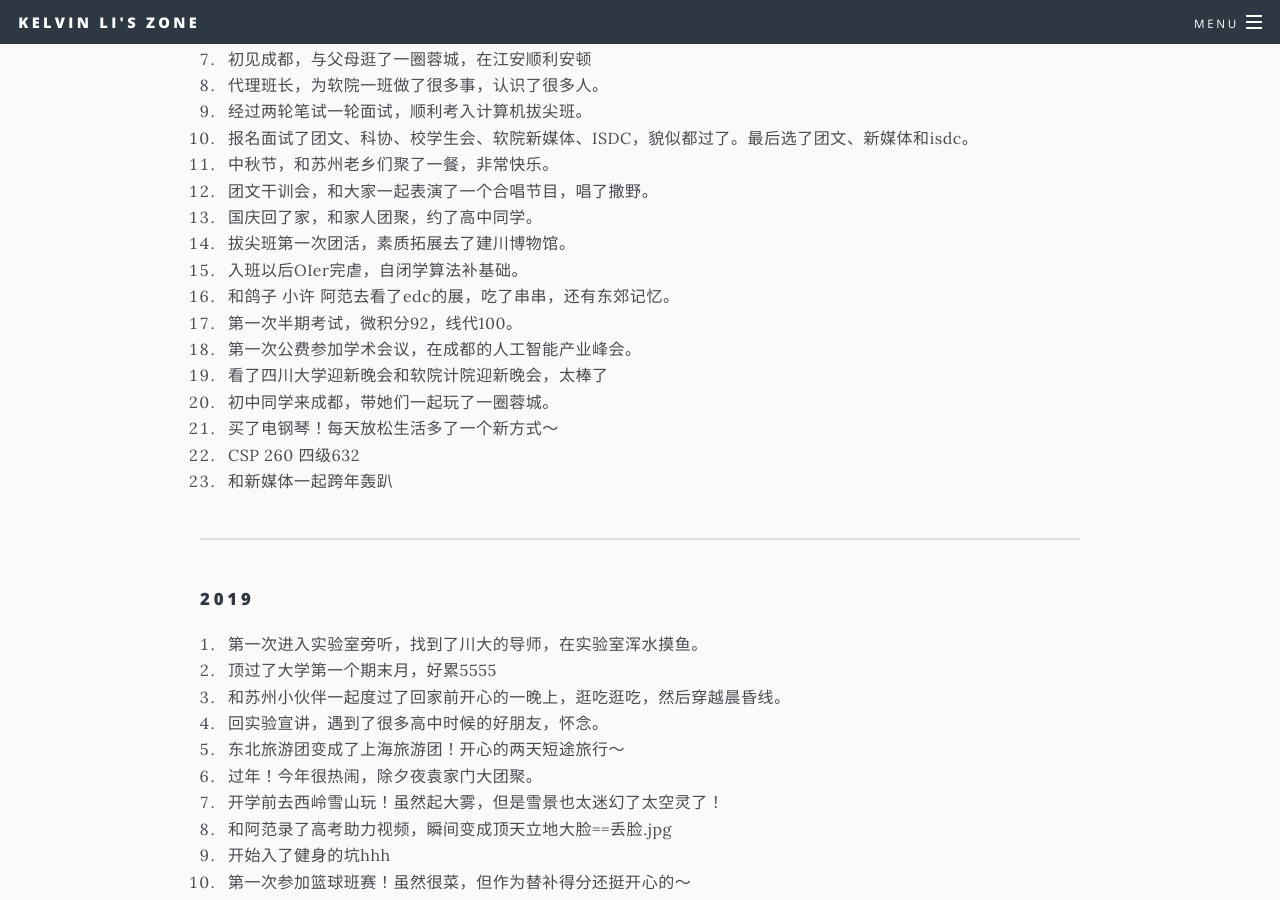
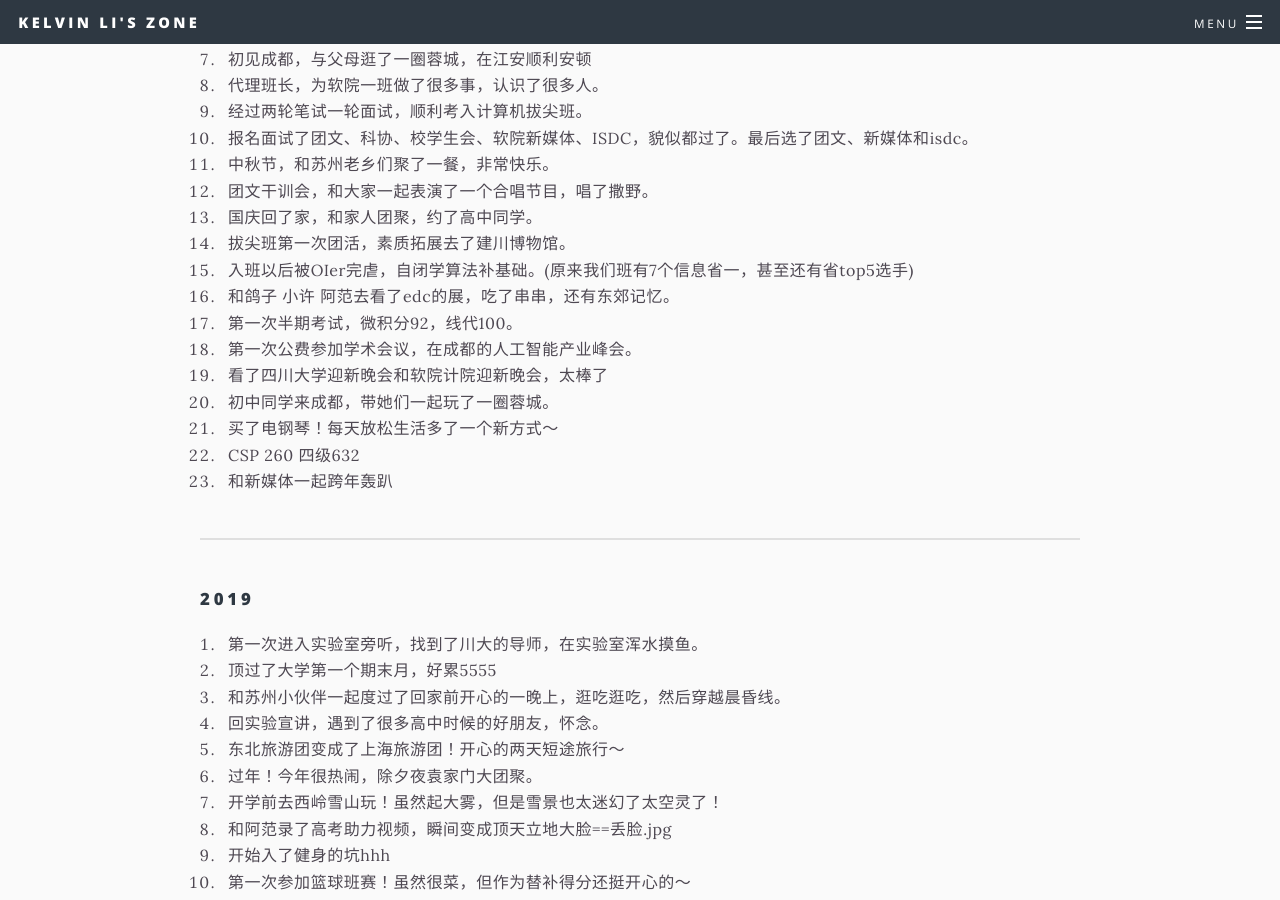
Before and after one commit to RivuletSonata/RivuletSonata.github.io, a Jekyll site: the page built from _posts/2021-03-26-My-University.md, in a window 1280 px wide and 900 px high, scrolled down 455 px. Built offline with Jekyll 4.4.1, drawn with Linux system fonts in a browser that asks for light colours.

Commit message:
Update 2021-03-26-My-University.md

```diff
--- a/_posts/2021-03-26-My-University.md
+++ b/_posts/2021-03-26-My-University.md
@@ -27,7 +27,7 @@
 12. 团文干训会，和大家一起表演了一个合唱节目，唱了撒野。
 13. 国庆回了家，和家人团聚，约了高中同学。
 14. 拔尖班第一次团活，素质拓展去了建川博物馆。
-15. 入班以后OIer完虐，自闭学算法补基础。
+15. 入班以后被OIer完虐，自闭学算法补基础。(原来我们班有7个信息省一，甚至还有省top5选手)
 16. 和鸽子 小许 阿范去看了edc的展，吃了串串，还有东郊记忆。
 17. 第一次半期考试，微积分92，线代100。
 18. 第一次公费参加学术会议，在成都的人工智能产业峰会。
```
